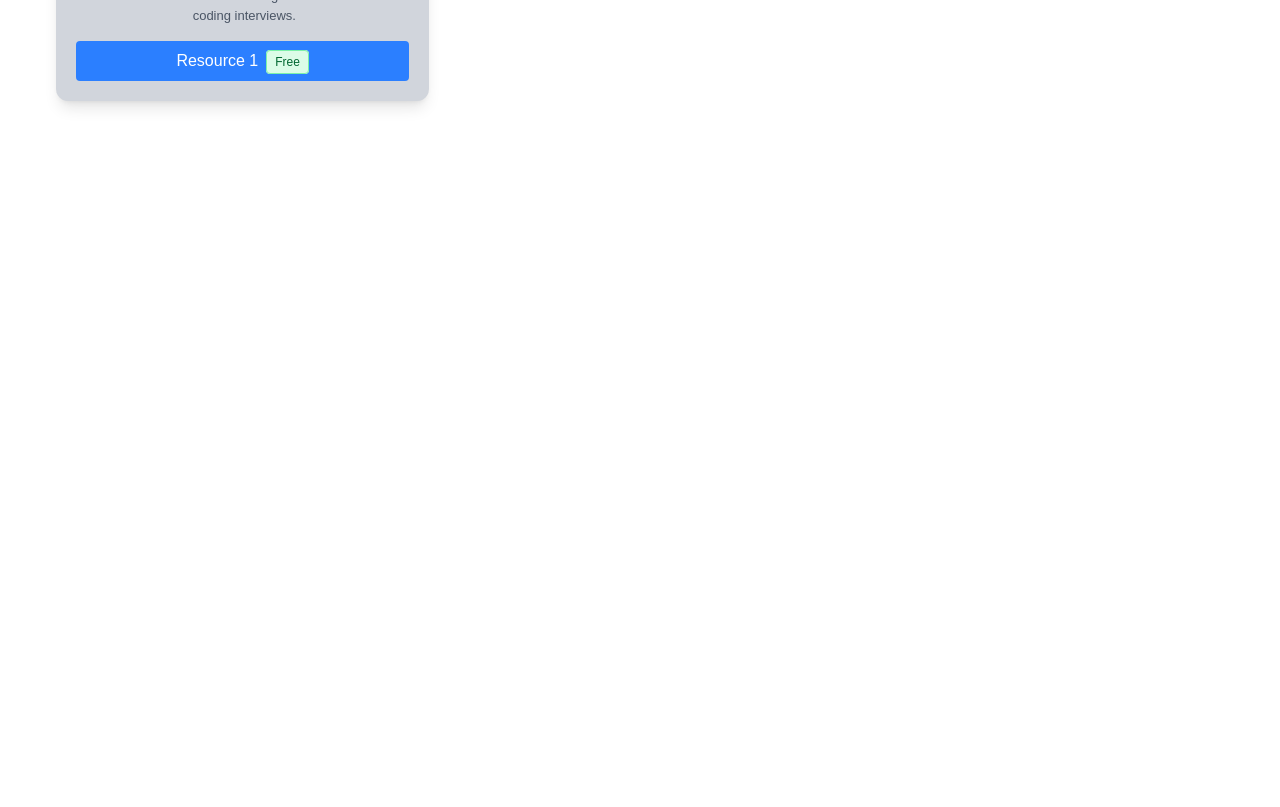
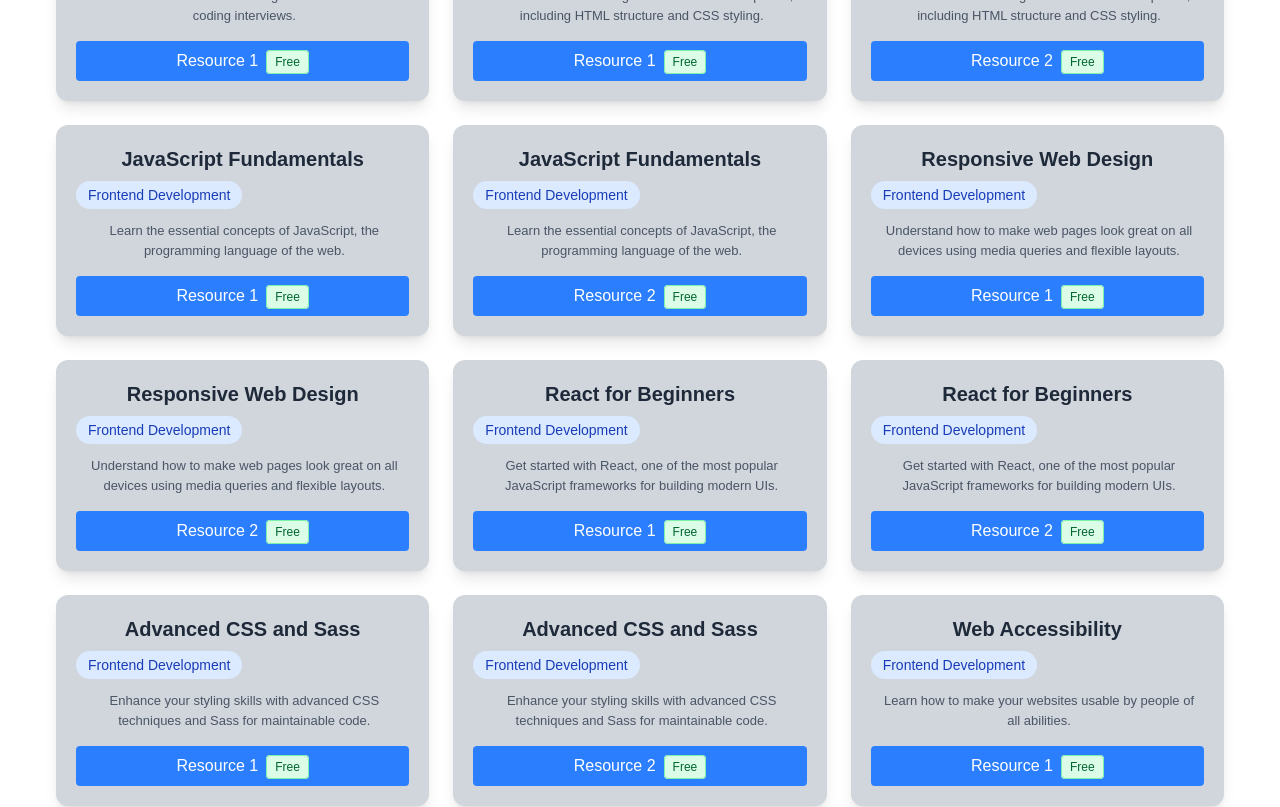
Before and after one commit to satyamrk18/CarrerCare, a React (Vite) app: page /courses in a window 1280 px wide. Shown: the part 2700-3507 px from the top of the page. Before the commit the page ends 2857 px from the top, so only its background shows below. Built offline with nearby package versions, Linux system fonts and the light colour scheme.

Commit message:
data added for Frontend development

```diff
--- a/src/data/CourseResources.js
+++ b/src/data/CourseResources.js
@@ -164,7 +164,49 @@ const courses = [
     description: "Learn Data Structures and Algorithms in Java for coding interviews.",
     category: "Java Developer",
     resources: ["https://www.geeksforgeeks.org/data-structures/"]
-  }
+  },
+  {
+  title: "HTML & CSS Basics",
+  description: "Master the core building blocks of web development, including HTML structure and CSS styling.",
+  category: "Frontend Development",
+  resources: ["https://developer.mozilla.org/en-US/docs/Learn/Getting_started_with_the_web", "https://www.w3schools.com/html/"]
+}, // Free
+
+{
+  title: "JavaScript Fundamentals",
+  description: "Learn the essential concepts of JavaScript, the programming language of the web.",
+  category: "Frontend Development",
+  resources: ["https://javascript.info/", "https://www.freecodecamp.org/learn/javascript-algorithms-and-data-structures/"]
+}, // Free
+
+{
+  title: "Responsive Web Design",
+  description: "Understand how to make web pages look great on all devices using media queries and flexible layouts.",
+  category: "Frontend Development",
+  resources: ["https://www.freecodecamp.org/learn/responsive-web-design/", "https://developer.mozilla.org/en-US/docs/Learn/CSS/CSS_layout/Responsive_Design"]
+}, // Free
+
+{
+  title: "React for Beginners",
+  description: "Get started with React, one of the most popular JavaScript frameworks for building modern UIs.",
+  category: "Frontend Development",
+  resources: ["https://react.dev/learn", "https://www.codecademy.com/learn/react-101"]
+}, // Mixed (First link Free, Second Paid)
+
+{
+  title: "Advanced CSS and Sass",
+  description: "Enhance your styling skills with advanced CSS techniques and Sass for maintainable code.",
+  category: "Frontend Development",
+  resources: ["https://sass-lang.com/guide", "https://css-tricks.com/snippets/css/complete-guide-grid/"]
+}, // Free
+
+{
+  title: "Web Accessibility",
+  description: "Learn how to make your websites usable by people of all abilities.",
+  category: "Frontend Development",
+  resources: ["https://www.w3.org/WAI/fundamentals/accessibility-intro/", "https://developer.mozilla.org/en-US/docs/Learn/Accessibility"]
+} // Free
+
 ];
 
 export default courses;
```
